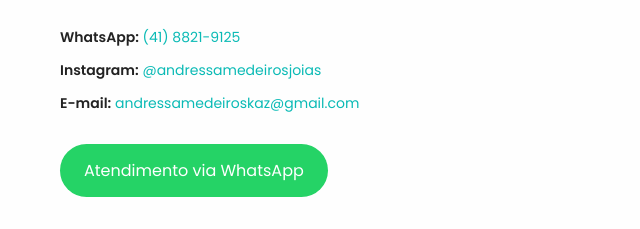
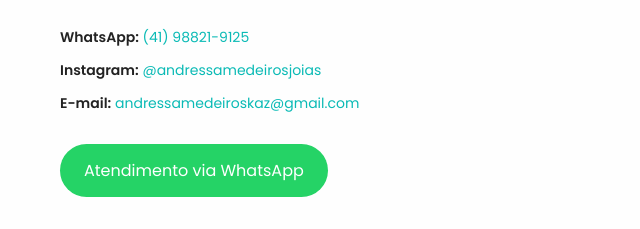
Before and after one commit to marcolino1512/medeiros, a plain HTML site: page contato/index.html in a window 1280 px wide. Shown: the part 449-678 px from the top of the page, 0-640 px from the left. Drawn offline with nearby package versions, Linux system fonts and the light colour scheme.

Commit message:
Update index.html

```diff
--- a/contato/index.html
+++ b/contato/index.html
@@ -98,7 +98,7 @@
     <ul class="contact-list">
       <li>
         <strong>WhatsApp:</strong>
-        <a href="https://wa.me/554188219125" target="_blank">(41) 8821-9125</a>
+        <a href="https://wa.me/554188219125" target="_blank">(41) 98821-9125</a>
       </li>
       <li>
         <strong>Instagram:</strong>
```
